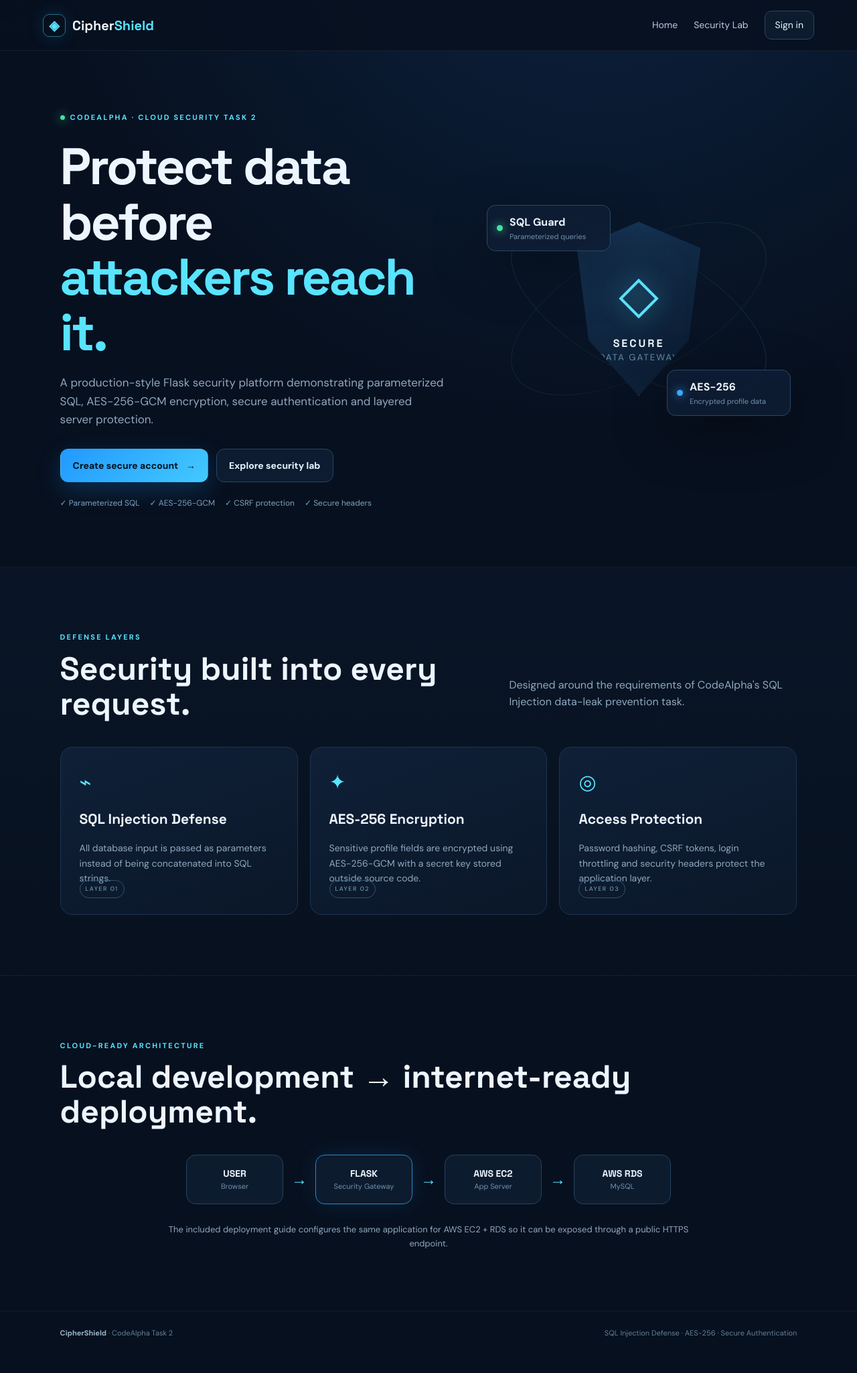
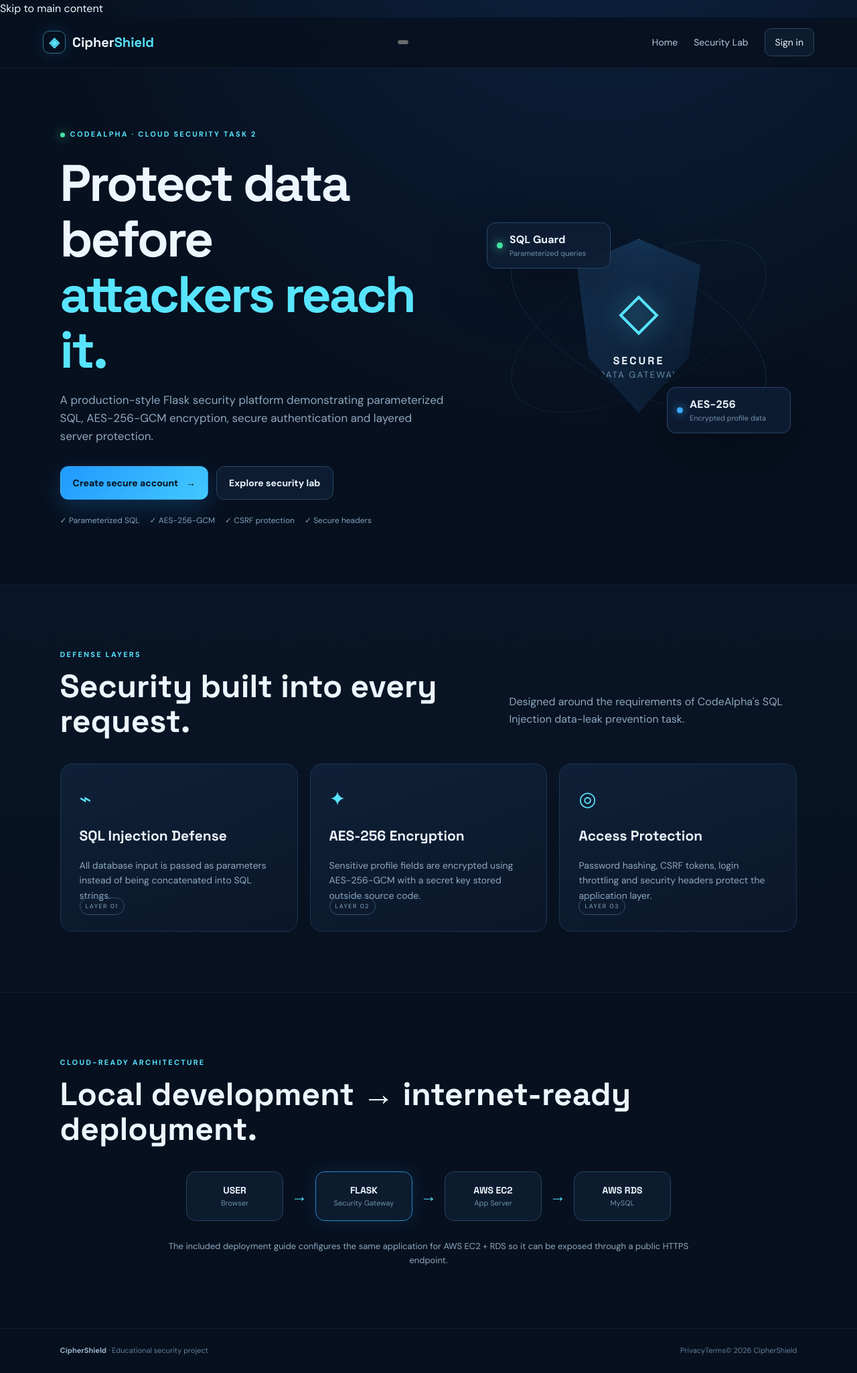
Before and after one commit to sumitsaxena2716-sys/CodeAlpha-SQL-Security, a Flask app: page / in a window 1280 px wide. Shown: the whole page at 67% size. Before the commit the page ends 1997 px from the top, so only its background shows below. Run offline with Flask 3, Linux system fonts and the light colour scheme.

Commit message:
Improve base layout and navigation

```diff
--- a/templates/base.html
+++ b/templates/base.html
@@ -3,13 +3,26 @@
 <head>
   <meta charset="utf-8">
   <meta name="viewport" content="width=device-width, initial-scale=1">
+  <meta name="color-scheme" content="dark">
+  <meta name="description" content="{% block meta_description %}CipherShield is an educational Flask security project demonstrating parameterized SQL, authenticated encryption, and safer authentication practices.{% endblock %}">
+  <meta name="robots" content="{% block robots_directive %}index,follow,max-image-preview:large{% endblock %}">
+  <meta property="og:type" content="website">
+  <meta property="og:site_name" content="CipherShield">
+  <meta name="twitter:card" content="summary">
+  {% if app_base_url %}<meta property="og:url" content="{{ app_base_url }}{{ request.path }}">{% endif %}
+  <meta property="og:title" content="{% block og_title %}CipherShield — Application Security Lab{% endblock %}">
+  <meta property="og:description" content="{% block og_description %}An educational web application demonstrating SQL injection prevention and data protection controls.{% endblock %}">
+  {% if app_base_url %}<link rel="canonical" href="{{ app_base_url }}{{ request.path }}">{% endif %}
   <title>{% block title %}CipherShield{% endblock %}</title>
+  <link rel="icon" type="image/svg+xml" href="{{ url_for('static', filename='favicon.svg') }}">
   <link rel="stylesheet" href="{{ url_for('static', filename='style.css') }}">
 </head>
 <body>
-  <nav class="nav">
-    <a class="brand" href="{{ url_for('index') }}"><span class="brand-mark">◈</span><span>Cipher<span>Shield</span></span></a>
-    <div class="nav-links">
+  <a class="skip-link" href="#main-content">Skip to main content</a>
+  <nav class="nav" aria-label="Main navigation">
+    <a class="brand" href="{{ url_for('index') }}" aria-label="CipherShield home"><span class="brand-mark" aria-hidden="true">◈</span><span>Cipher<span>Shield</span></span></a>
+    <button class="menu-toggle" type="button" aria-expanded="false" aria-controls="primary-navigation" aria-label="Open navigation menu"><span></span><span></span><span></span></button>
+    <div class="nav-links" id="primary-navigation">
       <a href="{{ url_for('index') }}">Home</a>
       <a href="{{ url_for('security_demo') }}">Security Lab</a>
       {% if session.get('user_id') %}
@@ -25,10 +38,10 @@
     </div>
   </nav>
 
-  <main>
+  <main id="main-content">
     {% with messages = get_flashed_messages(with_categories=true) %}
       {% if messages %}
-      <div class="flash-wrap">
+      <div class="flash-wrap" role="status" aria-live="polite">
         {% for category, message in messages %}<div class="flash {{ category }}">{{ message }}</div>{% endfor %}
       </div>
       {% endif %}
@@ -37,8 +50,9 @@
   </main>
 
   <footer class="footer">
-    <div><strong>CipherShield</strong><span> · CodeAlpha Task 2</span></div>
-    <div>SQL Injection Defense · AES-256 · Secure Authentication</div>
+    <div><strong>CipherShield</strong><span> · Educational security project</span></div>
+    <div class="footer-links"><a href="{{ url_for('privacy') }}">Privacy</a><a href="{{ url_for('terms') }}">Terms</a><span>© {{ current_year }} CipherShield</span></div>
   </footer>
+  <script src="{{ url_for('static', filename='app.js') }}" defer></script>
 </body>
 </html>
```
